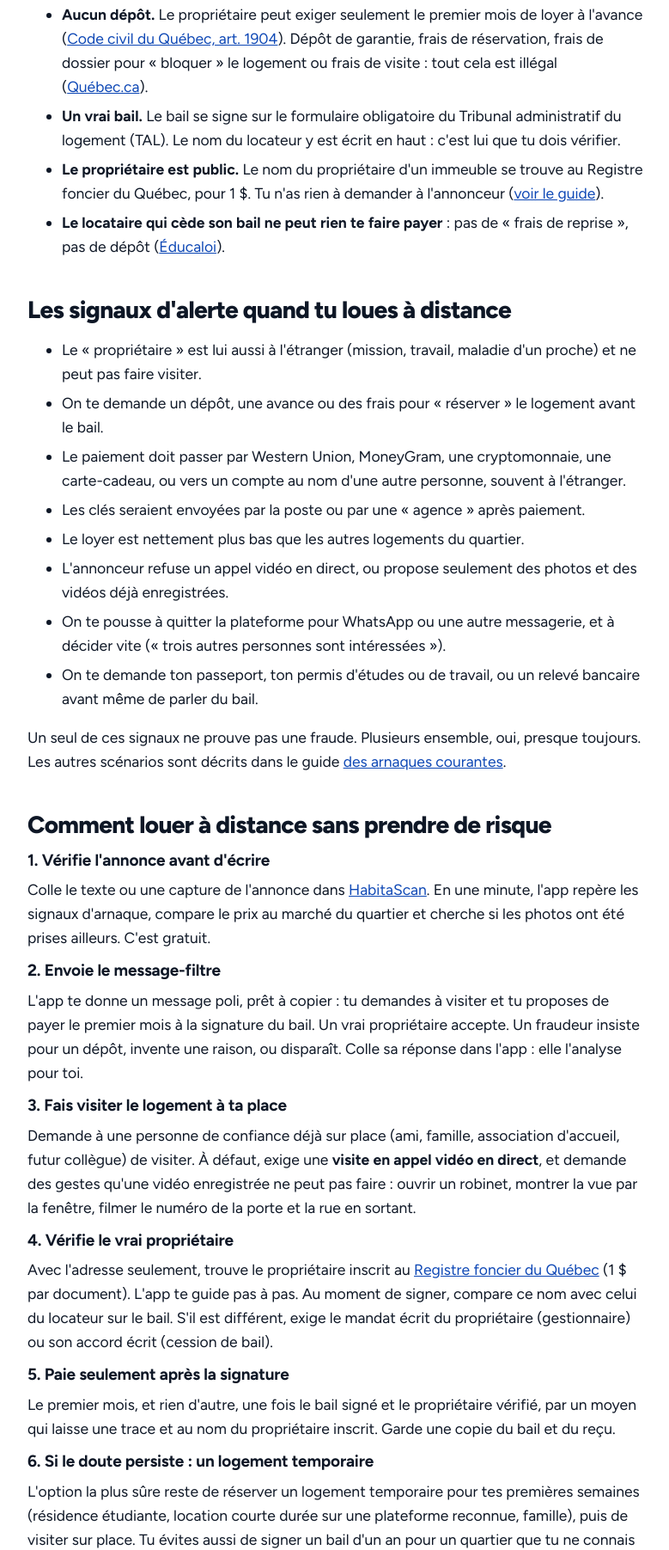
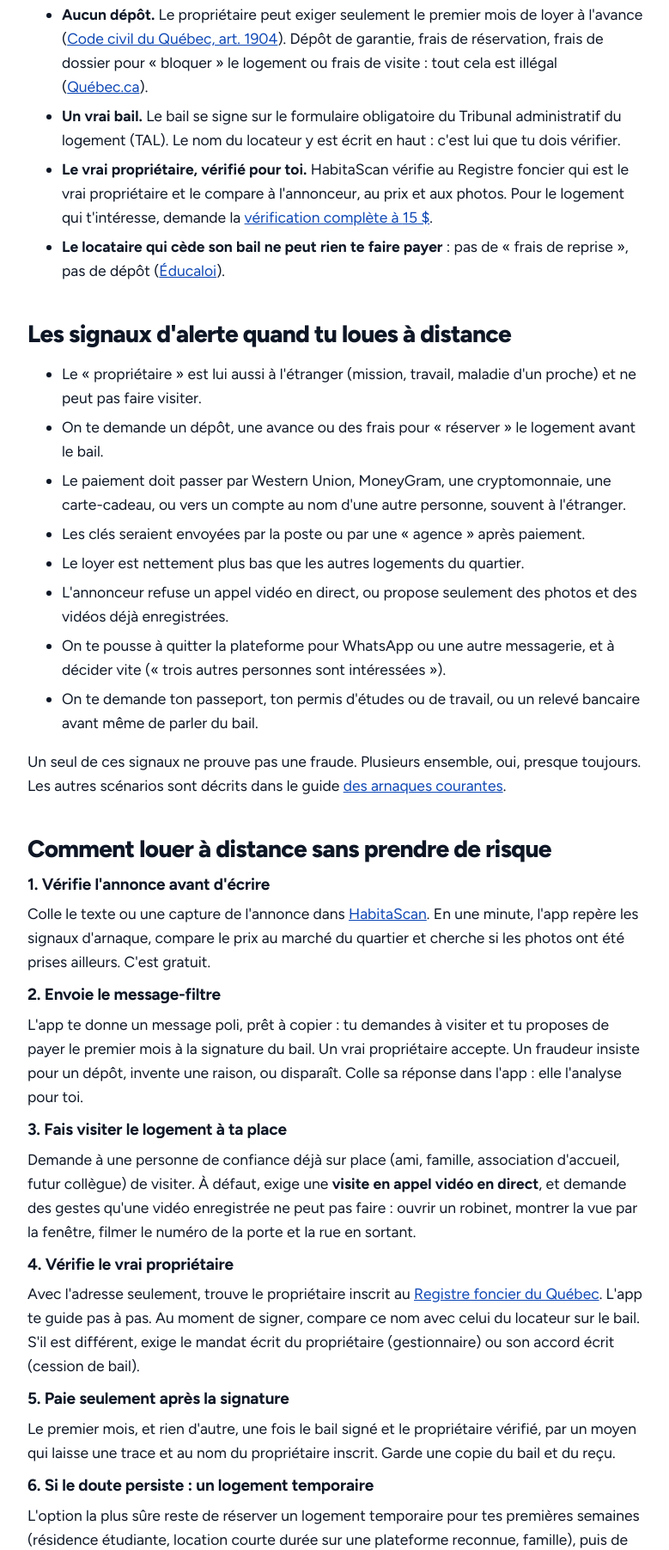
Before and after one commit to samyao93/HabitaScan, a plain HTML site: page guides/louer-au-quebec-depuis-l-etranger.html in a window 1280 px wide. Shown: the part 1068-2871 px from the top of the page at 86% size, without its empty margins (248-1027 px from the left). Drawn offline with Linux system fonts and the light colour scheme; no server answers.

Commit message:
Guides : ne plus dire que le propriétaire est public ni à 1 $, pousser la vérification à 15 $
- Louer depuis l'étranger (FR/EN) : nouvelle formulation, lien vers la vérification complète, prix du Registre retiré
- Guide Vérifier un propriétaire : encart « Vérifier pour moi » après l'étape du Registre foncier

Co-Authored-By: Claude Opus 5.5 <noreply@anthropic.com>
Claude-Session: https://claude.ai/code/session_01Q2ffkCriewWqQFYHKFPMLp

```diff
--- a/guides/louer-au-quebec-depuis-l-etranger.html
+++ b/guides/louer-au-quebec-depuis-l-etranger.html
@@ -25,7 +25,7 @@
 <h2>Tes droits au Québec, en quatre points</h2>
 <ul><li><b>Aucun dépôt.</b> Le propriétaire peut exiger seulement le premier mois de loyer à l'avance (<a href="https://www.legisquebec.gouv.qc.ca/fr/document/lc/CCQ-1991#se:1904" target="_blank" rel="noopener">Code civil du Québec, art. 1904</a>). Dépôt de garantie, frais de réservation, frais de dossier pour «&nbsp;bloquer&nbsp;» le logement ou frais de visite : tout cela est illégal (<a href="https://www.quebec.ca/nouvelles/actualites/details/exiger-un-depot-de-garantie-est-illegal" target="_blank" rel="noopener">Québec.ca</a>).</li>
 <li><b>Un vrai bail.</b> Le bail se signe sur le formulaire obligatoire du Tribunal administratif du logement (TAL). Le nom du locateur y est écrit en haut : c'est lui que tu dois vérifier.</li>
-<li><b>Le propriétaire est public.</b> Le nom du propriétaire d'un immeuble se trouve au Registre foncier du Québec, pour 1 $. Tu n'as rien à demander à l'annonceur (<a href="/guides/verifier-un-proprietaire">voir le guide</a>).</li>
+<li><b>Le vrai propriétaire, vérifié pour toi.</b> HabitaScan vérifie au Registre foncier qui est le vrai propriétaire et le compare à l'annonceur, au prix et aux photos. Pour le logement qui t'intéresse, demande la <a href="/app?lang=fr" target="_blank" rel="noopener">vérification complète à <span data-prix>15</span> $</a>.</li>
 <li><b>Le locataire qui cède son bail ne peut rien te faire payer</b> : pas de «&nbsp;frais de reprise&nbsp;», pas de dépôt (<a href="https://educaloi.qc.ca/capsules/la-cession-de-bail-et-la-sous-location-de-logement/" target="_blank" rel="noopener">Éducaloi</a>).</li></ul>
 
 <h2>Les signaux d'alerte quand tu loues à distance</h2>
@@ -47,7 +47,7 @@
 <h3>3. Fais visiter le logement à ta place</h3>
 <p>Demande à une personne de confiance déjà sur place (ami, famille, association d'accueil, futur collègue) de visiter. À défaut, exige une <b>visite en appel vidéo en direct</b>, et demande des gestes qu'une vidéo enregistrée ne peut pas faire : ouvrir un robinet, montrer la vue par la fenêtre, filmer le numéro de la porte et la rue en sortant.</p>
 <h3>4. Vérifie le vrai propriétaire</h3>
-<p>Avec l'adresse seulement, trouve le propriétaire inscrit au <a href="https://www.registrefoncier.gouv.qc.ca" target="_blank" rel="noopener">Registre foncier du Québec</a> (1 $ par document). L'app te guide pas à pas. Au moment de signer, compare ce nom avec celui du locateur sur le bail. S'il est différent, exige le mandat écrit du propriétaire (gestionnaire) ou son accord écrit (cession de bail).</p>
+<p>Avec l'adresse seulement, trouve le propriétaire inscrit au <a href="https://www.registrefoncier.gouv.qc.ca" target="_blank" rel="noopener">Registre foncier du Québec</a>. L'app te guide pas à pas. Au moment de signer, compare ce nom avec celui du locateur sur le bail. S'il est différent, exige le mandat écrit du propriétaire (gestionnaire) ou son accord écrit (cession de bail).</p>
 <h3>5. Paie seulement après la signature</h3>
 <p>Le premier mois, et rien d'autre, une fois le bail signé et le propriétaire vérifié, par un moyen qui laisse une trace et au nom du propriétaire inscrit. Garde une copie du bail et du reçu.</p>
 <h3>6. Si le doute persiste : un logement temporaire</h3>
```
Also changed, not shown: guides/renting-in-quebec-from-abroad.html (+2 -2 lines), guides/verifier-un-proprietaire.html (+1 -0 lines).
